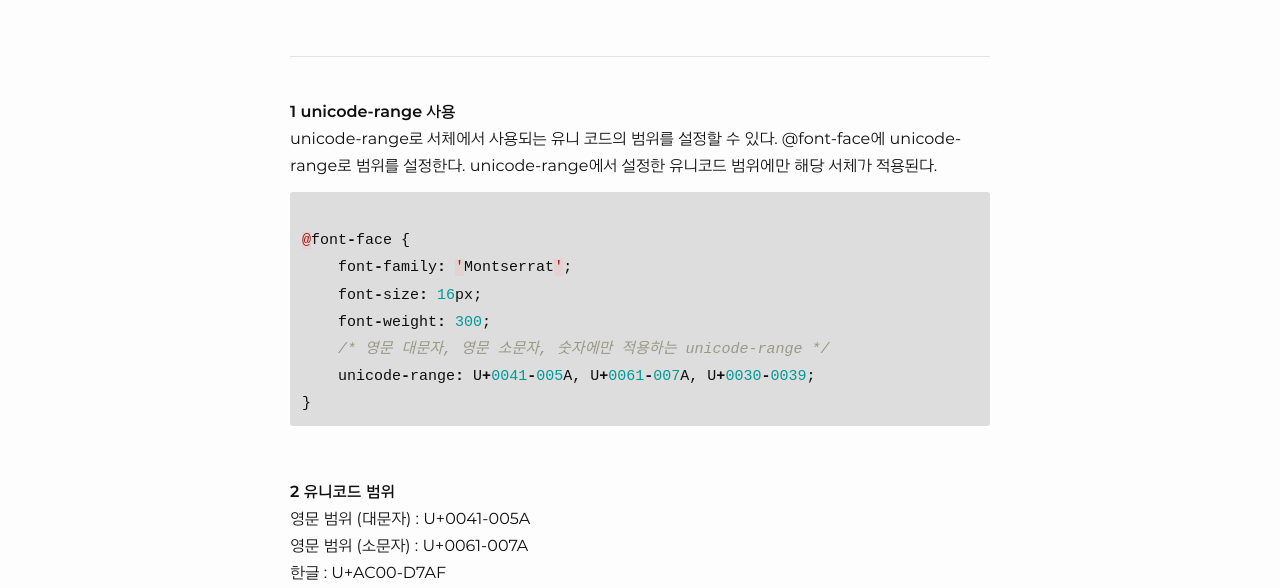
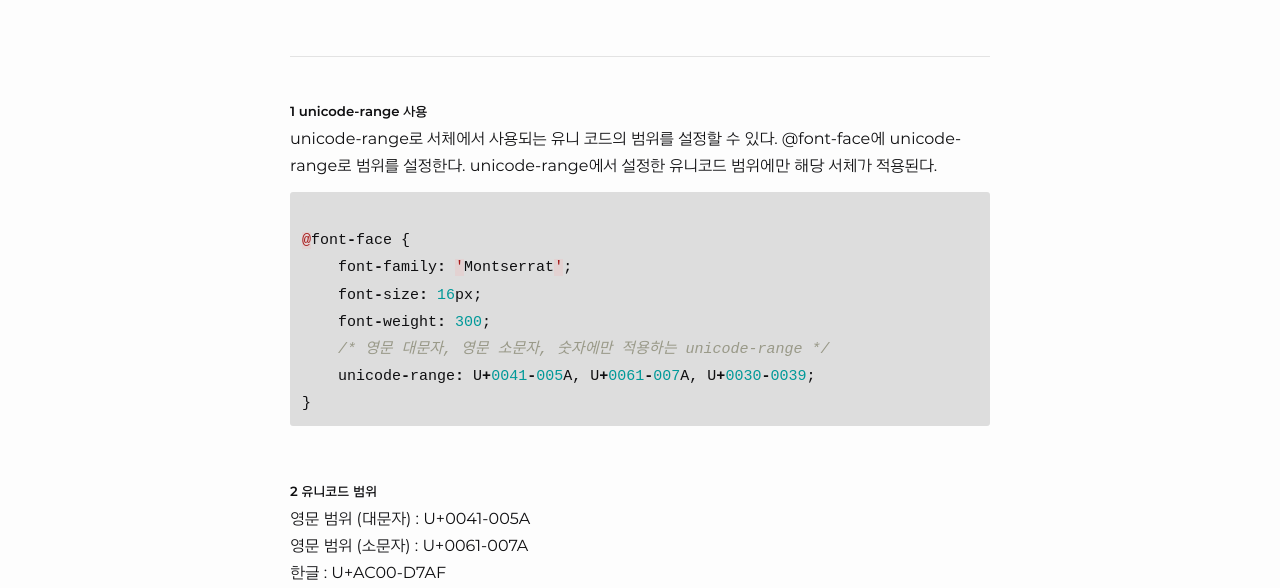
Before and after one commit to junethirty/junethirty.github.io, a Jekyll site: the page built from _posts/2021-08-15-lang.markdown, in a window 1280 px wide and 1090 px high. Shown: the part 364-952 px from the top of the window. Built offline with Jekyll 4.4.1, drawn with Linux system fonts in a browser that asks for light colours; nearby versions of some CDN libraries.

Commit message:
headings minor changes

```diff
--- a/_posts/2021-08-15-lang.markdown
+++ b/_posts/2021-08-15-lang.markdown
@@ -14,7 +14,7 @@ description: an example of a blog post with some code
 
 
 
-###### 1 unicode-range 사용
+##### 1 unicode-range 사용
 
 unicode-range로 서체에서 사용되는 유니 코드의 범위를 설정할 수 있다. @font-face에 unicode-range로 범위를 설정한다.
 unicode-range에서 설정한 유니코드 범위에만 해당 서체가 적용된다.
@@ -31,7 +31,7 @@ unicode-range에서 설정한 유니코드 범위에만 해당 서체가 적용
 {% endhighlight %}
 <br/>
 
-###### 2 유니코드 범위
+##### 2 유니코드 범위
 
 영문 범위 (대문자) : U+0041-005A
 영문 범위 (소문자) : U+0061-007A
--- a/_sass/_layout.scss
+++ b/_sass/_layout.scss
@@ -165,18 +165,6 @@ font-size: 20px;
 font-size: 18px;
         }
     }
-h5 {
-font-size: 18px;
-@include media-query($on-laptop) {
-font-size: 16px;
-        }
-    }
-h6 {
-font-size: 16px;
-@include media-query($on-laptop) {
-font-size: 14px;
-        }
-    }
 }
 .post-meta {
 font-size: $small-font-size;
```
